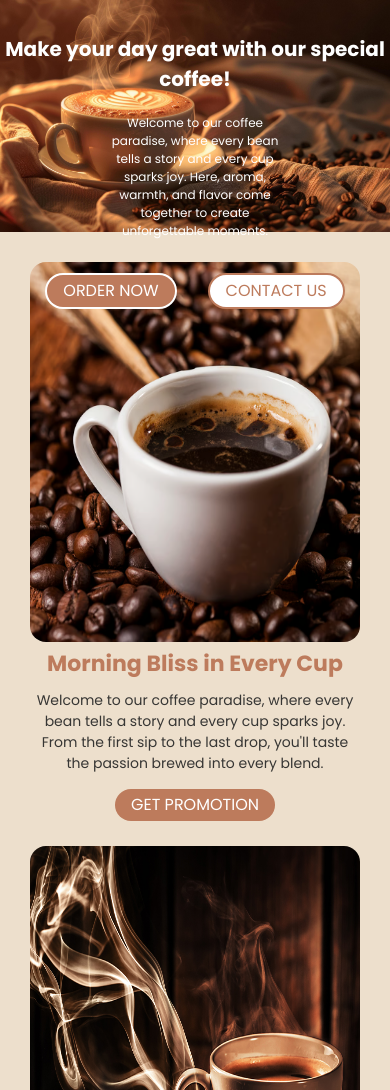
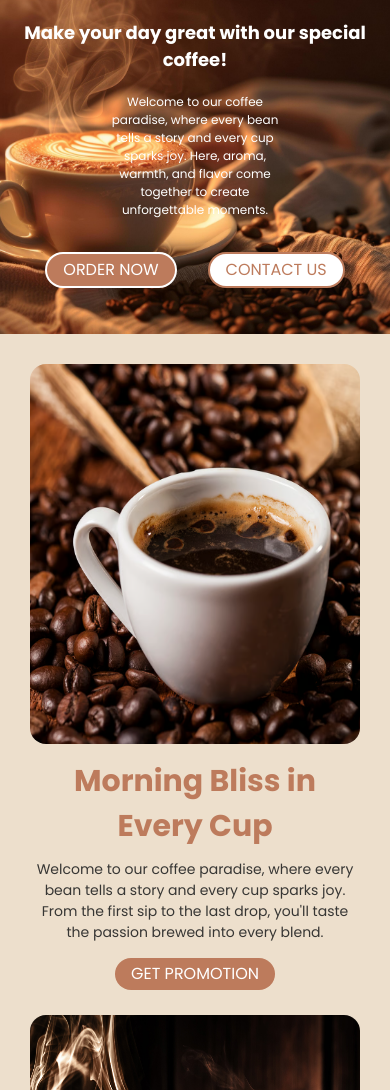
Before and after one commit to ngovkimsouheng/miniprojectG04, a website: page index.html in a window 390 px wide. Shown: the part 74-1164 px from the top of the page. Drawn offline with nearby package versions, Linux system fonts and the light colour scheme.

Commit message:
done responsive

```diff
--- a/index.html
+++ b/index.html
@@ -35,7 +35,7 @@
       </nav>
     </header>
     <main class="text-Accent-color z-1">
-      <!-- section1 -->
+      <!-- hero section -->
       <section class="relative">
         <!-- <img
           class="lg:w-[550px] lg:h-[550px] md:w-[450px] md:h-[450px] max-md:w-[400px] max-md:h-[400px] sm:w-[380px] sm:h-[380px]"
@@ -43,12 +43,12 @@
           alt="coffee1"
         /> -->
         <img
-          class="object-cover w-[100%] lg:h-[685px]"
+          class="object-cover w-[100%] lg:h-[685px] max-sm:h-[350px]"
           src="./img/home/heroCoffee.jpeg"
           alt="coffee"
         />
         <div
-          class="text-end absolute md:top-[20%] max-md:top-[30%] max-sm:top-[20%] md:right-[100px] text text-Secondary-color md:flex md:flex-col md:gap-[50px] md:justify-center max-md:flex max-md:flex-col max-md:gap-[10px] max-md:justify-center max-md:items-center sm:flex sm:flex-col sm:gap-[8px]"
+          class="text-end absolute md:top-[20%] max-md:top-[30%] max-sm:top-[10%] md:right-[100px] text text-Secondary-color md:flex md:flex-col md:gap-[50px] md:justify-center max-md:flex max-md:flex-col max-md:gap-[10px] max-md:justify-center max-md:items-center sm:flex sm:flex-col sm:gap-[2px]"
         >
           <!-- <h2
             class="font-protest lg:text-[38px] md:text-[28px] max-md:text-[25px] text-Primary-color"
@@ -56,12 +56,12 @@
             Best coffee
           </h2> -->
           <h3
-            class="font-Poppins-bold lg:text-[38px] md:text-[30px] max-md:text-[26px] max-sm:text-[20px] max-md:text-center max-md:mb-[30px] max-sm:mb-[10px]"
+            class="font-Poppins-bold lg:text-[38px] md:text-[30px] max-md:text-[26px] max-sm:text-[18px] max-md:text-center max-md:mb-[30px] max-sm:mb-[10px]"
           >
             Make your day great with our special coffee!
           </h3>
           <p
-            class="lg:text-[16px] md:text-[12px] max-md:text-[12px] lg:w-[710px] max-sm;text-[14px] md:ml-[170px] max-md:text-center max-md:mx-[100px] max-md:mb-[30px] max-sm:mb-[20px]"
+            class="lg:text-[16px] md:text-[12px] max-md:text-[12px] lg:w-[710px] max-sm;text-[14px] md:ml-[170px] max-md:text-center max-md:mx-[100px] max-md:mb-[30px] max-sm:text-[12px] max-sm:mb-[20px]"
           >
             Welcome to our coffee paradise,<span>
               where every bean tells a story and every cup sparks joy</span
@@ -131,11 +131,11 @@
             >
               Morning Bliss
             </h2> -->
-            <h3
-              class="font-Poppins-bold text-Primary-color lg:text-[38px] md:text-[28px] max-md:text-[22px] md:text-start max-md:text-center"
+            <h2
+              class="font-Poppins-bold lg:text-[48px] md:text-[40px] max-md:text-[30px] text-Primary-color max-md:mt-[10px] max-md:text-center"
             >
               Morning Bliss in Every Cup
-            </h3>
+            </h2>
             <p
               class="md:text-[16px] max-md:text-[14px] md:text-start max-md:text-center"
             >
```
Also changed, not shown: src/output.css.
